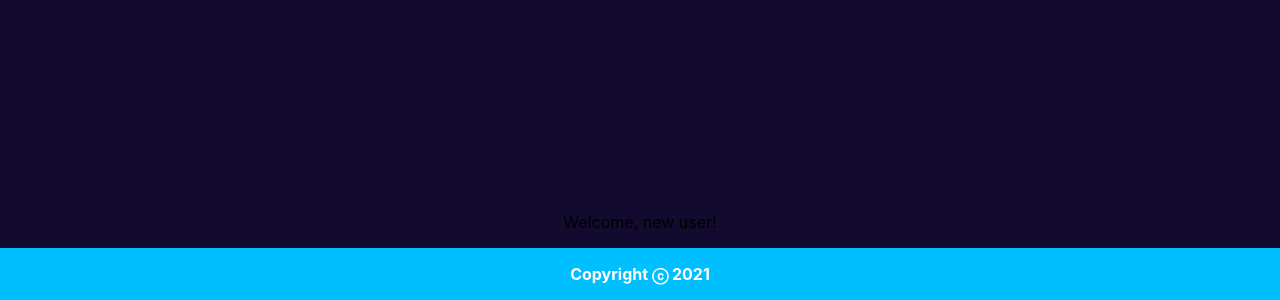
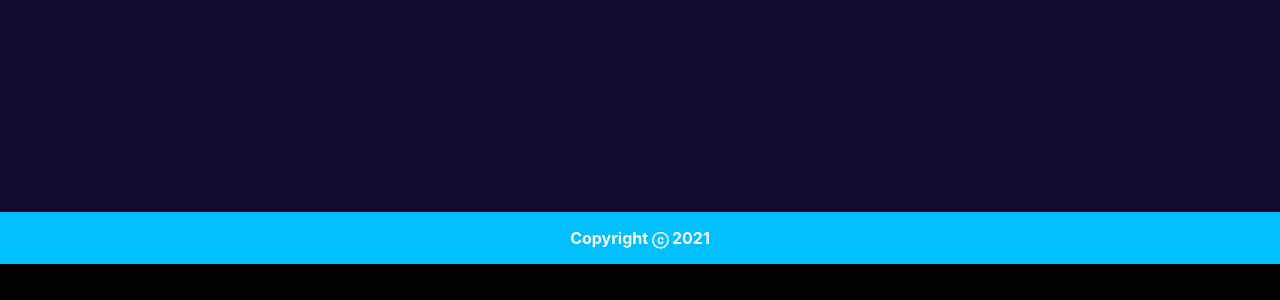
Before and after one commit to SilviaBaer/portfolio-website, a React (Create React App) app in the folder portfolio-website/: page /welcome in a window 1280 px wide. Shown: the part 1728-2028 px from the top of the page. After the commit the page ends 1992 px from the top, so only its background shows below. Built offline with nearby package versions, Linux system fonts and the light colour scheme.

Commit message:
🔥 clean up

```diff
--- a/portfolio-website/src/pages/welcome.js
+++ b/portfolio-website/src/pages/welcome.js
@@ -1,16 +1,12 @@
 import Name from "../components/name/name"
 import Pro from "../components/pro/pro"
-import { Route } from "react-router-dom"
 import styles from "./welcome.module.css"
 
 export default function Welcome() {
     return (
-        <div >
+        <div className={styles.wrapper}>
             <Name/>
             <Pro/>
-            <Route>
-                <p>Welcome, new user!</p>
-            </Route>
         </div>
     )
 }
```
